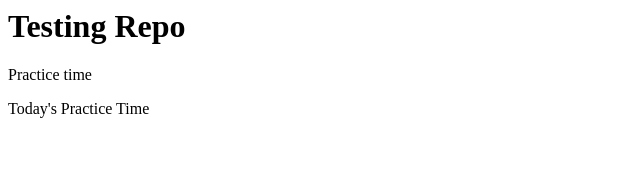
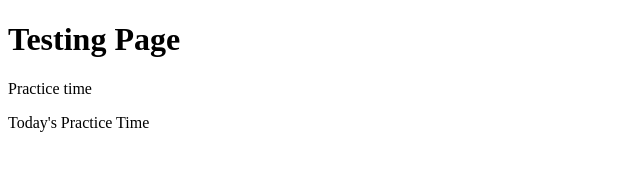
Before and after one commit to Rahwa-n/TestRepo, a plain HTML site: page test.html in a window 1280 px wide. Shown: the whole page, without its empty margins (0-640 px from the left). Drawn offline with Linux system fonts and the light colour scheme.

Commit message:
testing page

```diff
--- a/test.html
+++ b/test.html
@@ -1,10 +1,13 @@
+<!DOCTYPE html>
 <html>
     <head>
         <title>
-            Testing Repo
+            My Test Page
         </title>
     </head>
-        <h1>Testing Repo</h1>
+    <body>
+        <h1>Testing Page</h1>
         <p>Practice time</p>
         <p>Today's Practice Time</p>
+    </body>
 </html>
```
